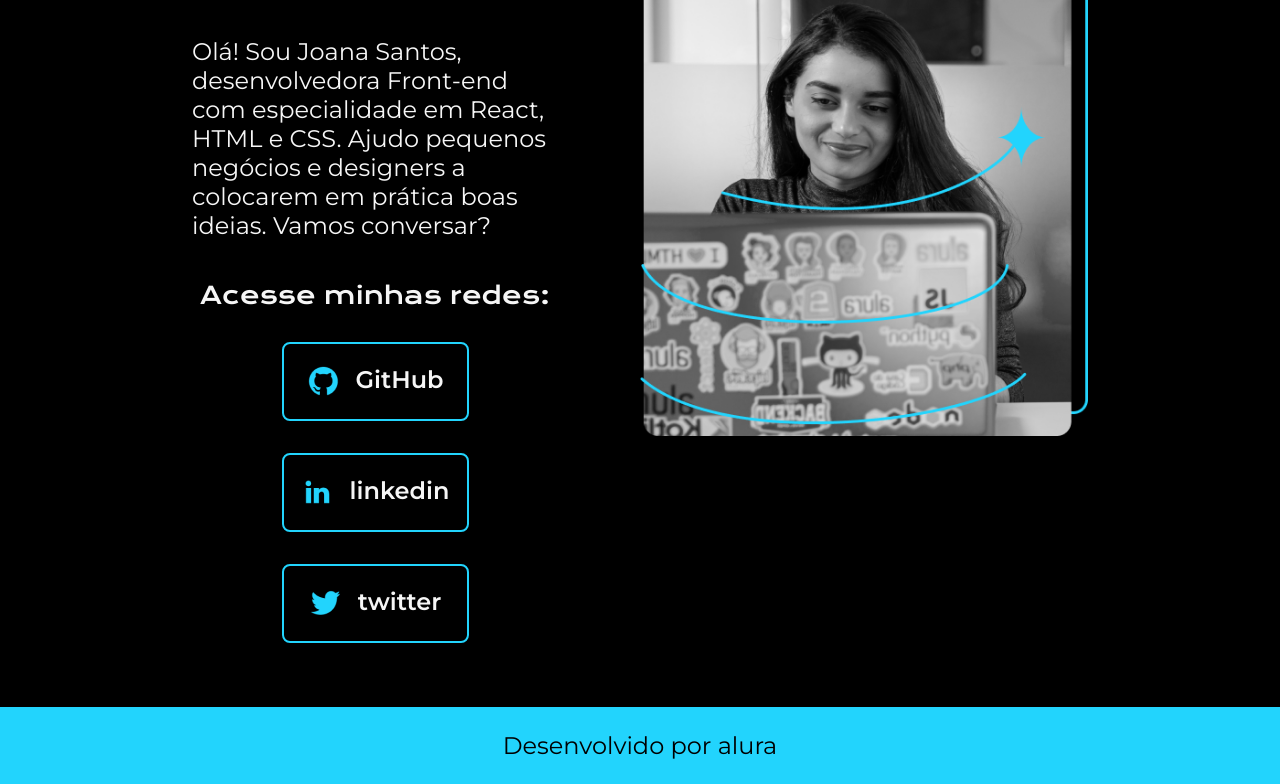
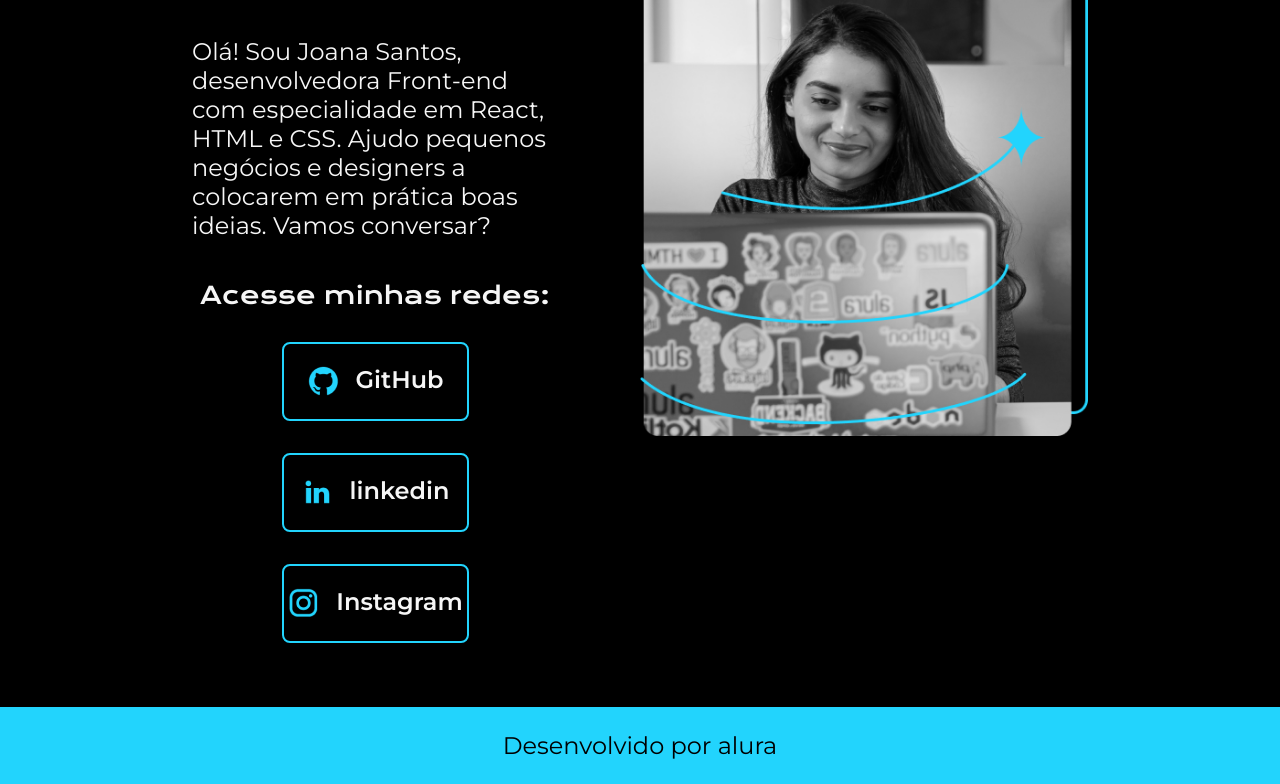
Before and after one commit to Tarcisiosmiranda/portifolio, a plain HTML site: page index.html in a window 1280 px wide. Shown: the part 392-1176 px from the top of the page. Drawn offline with nearby package versions, Linux system fonts and the light colour scheme.

Commit message:
Update index.html
Correção das redes sociais.

```diff
--- a/index.html
+++ b/index.html
@@ -30,17 +30,17 @@
                     <h2 class="apresentacao__links__subtitulo">Acesse minhas
                         redes:</h2>
                     <a class="apresentacao__links__navegacao"
-                        href="https://www.instagram.com/">
+                        href="https://github.com/tarcisiosmiranda">
                         <img src="assets/github.png"
                             alt="Logo do github.">GitHub</a>
                     <a class="apresentacao__links__navegacao"
-                        href="https://www.instagram.com/">
+                        href="https://www.linkedin.com/in/tarcisio-silva-miranda-172276126/">
                         <img src="assets/linkedin.png"
                             alt="Logo do linkedin.">linkedin</a>
                     <a class="apresentacao__links__navegacao"
-                        href="https://www.instagram.com/">
-                        <img src="assets/twitter.png"
-                            alt="Logo do twitter.">twitter</a>
+                        href="https://www.instagram.com/tarcisio.miranda/">
+                        <img src="assets/instagram.png"
+                            alt="Logo do instagram.">Instagram</a>
                 </div>
             </section>
             <img class="apresentacao__imagem" src="assets/Imagem.png"
```
